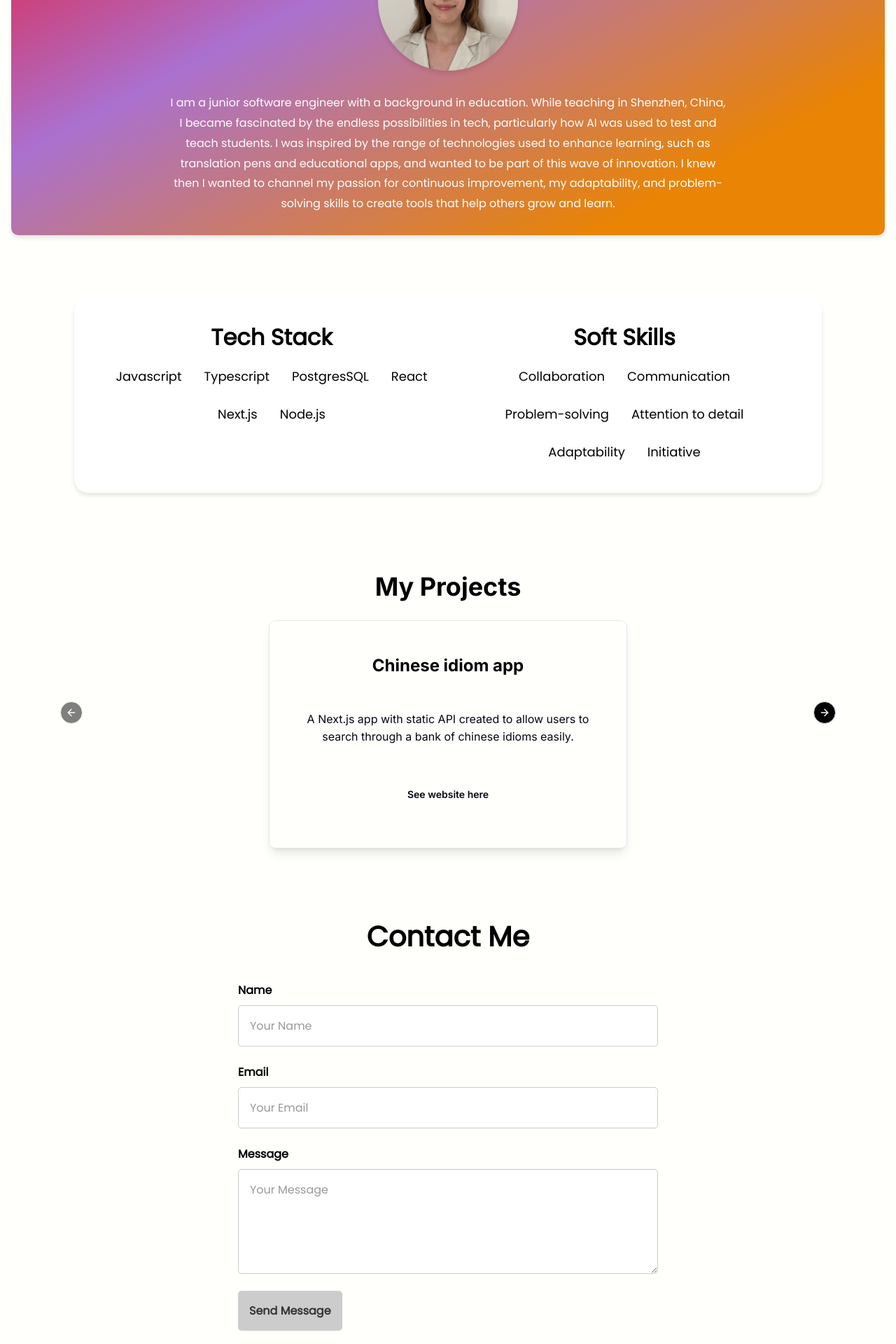
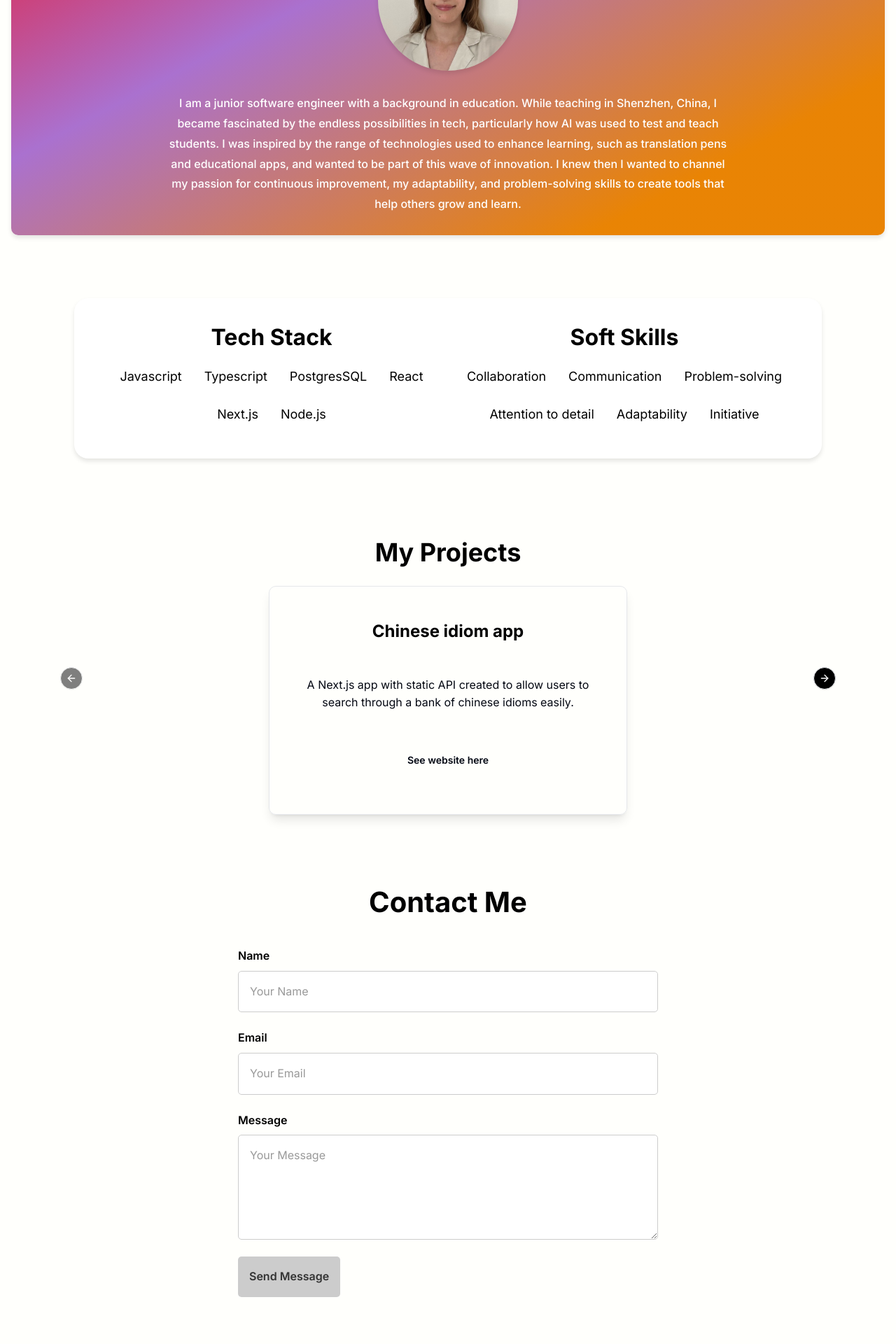
Before and after one commit to chargrace/portfolio, a Next.js app: page / in a window 1280 px wide. Shown: the part 260-2180 px from the top of the page at 70% size. Built offline with nearby package versions, Linux system fonts and the light colour scheme.

Commit message:
update: font

```diff
--- a/app/globals.css
+++ b/app/globals.css
@@ -1,4 +1,4 @@
-@import url('https://fonts.googleapis.com/css2?family=Poppins&display=swap');
+/* @import url('https://fonts.googleapis.com/css2?family=Poppins&display=swap'); */
 @import "tailwindcss";
 @import "tw-animate-css";
 
@@ -84,7 +84,7 @@ html,
 body {
   padding: 0px;
   margin: 0px;
-  font-family: "Poppins", serif;
+  font-family: "Inter", serif;
   background: var(--background-color);
   color: var(--text-color);
   line-height: 1.6;
--- a/components/about.module.css
+++ b/components/about.module.css
@@ -7,7 +7,7 @@
     margin-bottom: 90px;
     box-shadow: 0 4px 6px rgba(0, 0, 0, 0.1);
     text-align: center;
-    font-family: "Poppins", serif;
+    font-family: "Inter", serif;
     font-weight: 400;
     color: white;
     display: flex;
@@ -40,6 +40,6 @@
     max-width: 800px;
     margin: 0 auto;
     font-size: 20;
-    font-weight:300;
+    font-weight:500;
     line-height: 1.8;
   }
--- a/components/contact.module.css
+++ b/components/contact.module.css
@@ -2,7 +2,7 @@
     padding: 4rem 0;
     background-color: var(--colour-gradient);
     color: var(--colour-gradient);
-    font-family: "Poppins", serif;
+    font-family: "Inter", serif;
     border-radius: 20px;
   }
 
@@ -25,7 +25,7 @@
     gap: 1.5rem;
     max-width: 600px;
     margin: 0 auto;
-    font-family: "Poppins", serif;
+    font-family: "Inter", serif;
   }
 
   .formGroup {
@@ -37,7 +37,7 @@
     color: black;
     font-weight: 600;
     margin-bottom: 0.5rem;
-    font-family: "Poppins", serif;
+    font-family: "Inter", serif;
   }
 
   .form input,
@@ -49,7 +49,7 @@
     color: #333333;
     font-size: 1rem;
     transition: border-color 0.3s ease, box-shadow 0.3s ease;
-    font-family: "Poppins", serif;
+    font-family: "Inter", serif;
   }
 
   .form input:focus,
@@ -70,13 +70,13 @@
   .form input::placeholder,
   .form textarea::placeholder {
     color: #999999;
-    font-family: "Poppins", serif;
+    font-family: "Inter", serif;
   }
 
   .form textarea {
     min-height: 150px; /* Ensure the textarea is taller than inputs */
     resize: vertical; /* Allow vertical resizing */
-    font-family: "Poppins", serif;
+    font-family: "Inter", serif;
   }
 
   .form button {
@@ -89,7 +89,7 @@
     font-weight: 600;
     cursor: pointer;
     transition: background-color 0.3s ease, color 0.3s ease, transform 0.3s ease;
-    font-family: "Poppins", serif;
+    font-family: "Inter", serif;
     align-self: flex-start; /* Align button to the left */
   }
 
@@ -97,7 +97,7 @@
     background: var(--colour-gradient); /* Black background on hover */
     color: white; /* White text on hover */
     transform: translateY(-2px);
-    font-family: "Poppins", serif;
+    font-family: "Inter", serif;
 
 
   }
--- a/components/navbar.module.css
+++ b/components/navbar.module.css
@@ -21,7 +21,7 @@
     padding: 0.5rem 1rem;
     border-radius: 4px;
     transition: background-color 0.3s ease, color 0.3s ease;
-    font-family: "Poppins", serif;
+    font-family: "Inter", serif;
   }
 
   .navbar a:hover,
--- a/components/projects.module.css
+++ b/components/projects.module.css
@@ -1,7 +1,7 @@
 .projects {
   padding: 30px;
   margin: 40px;
-    font-family: "Poppins", serif;
+    font-family: "Inter", serif;
   }
 
   .projects h2 {
@@ -9,7 +9,7 @@
     margin-bottom: 2rem;
     font-size: 2.5rem;
     text-align: center;
-    font-family: "Poppins", serif;
+    font-family: "Inter", serif;
   }
 
   .projectGrid {
@@ -24,7 +24,7 @@
     box-shadow: 0 4px 6px rgba(0, 0, 0, 0.1);
     overflow: hidden;
     transition: transform 0.3s ease, box-shadow 0.3s ease;
-    font-family: "Poppins", serif;
+    font-family: "Inter", serif;
   }
 
   .projectCard:hover {
@@ -40,15 +40,15 @@
     padding: 1.5rem;
     background-color: var(--light-gray);
     font-size: 1.4rem;
-    font-family: "Poppins", serif;
+    font-family: "Inter", serif;
   }
 
   .projectCard p {
     padding: 1.5rem;
     margin: 0;
-    font-family: "Poppins", serif;
+    font-family: "Inter", serif;
   }
 
   .title {
-    font-family: "Poppins", serif;
+    font-family: "Inter", serif;
   }
--- a/components/skillsContainer.module.css
+++ b/components/skillsContainer.module.css
@@ -6,7 +6,7 @@
     margin: 90px;
     box-shadow: 0 4px 6px rgba(0, 0, 0, 0.1);
     text-align: center;
-    font-family: "Poppins", serif;
+    font-family: "Inter", serif;
 }
 
 .TechStack {
```
